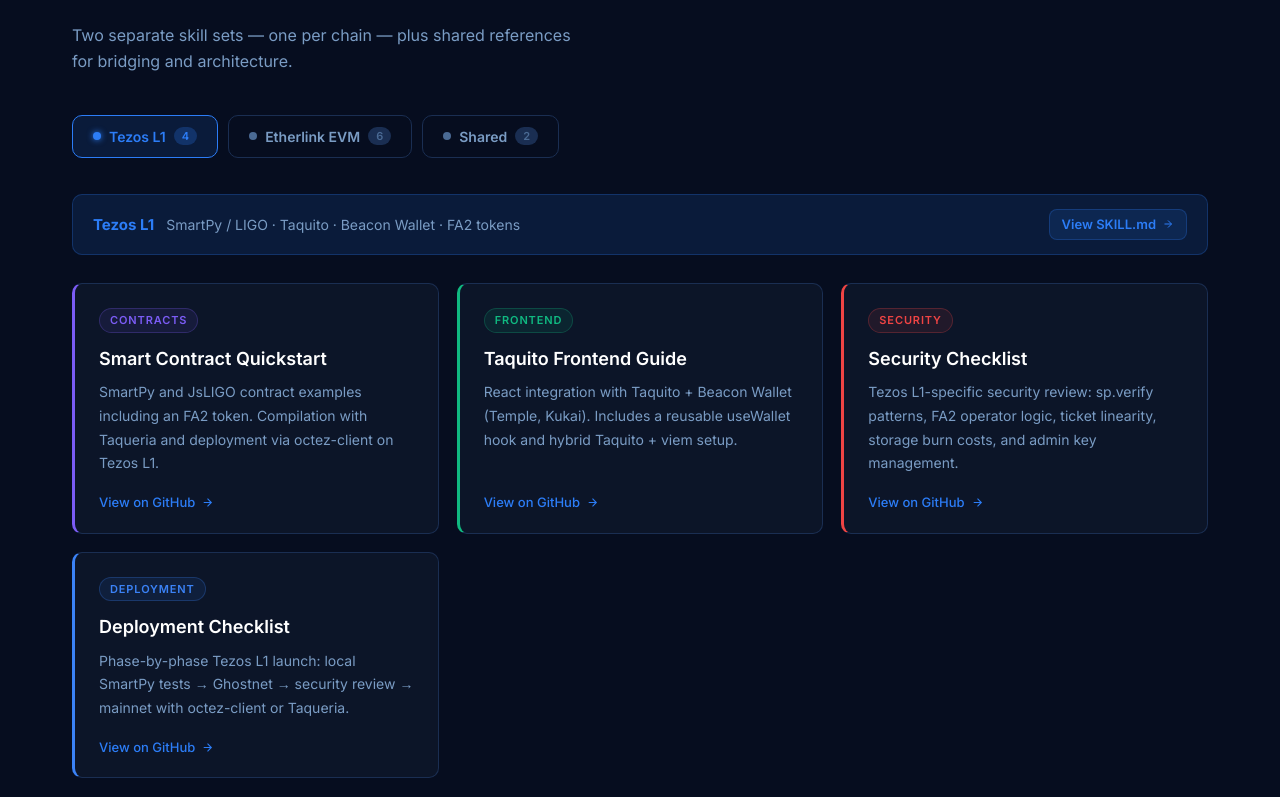
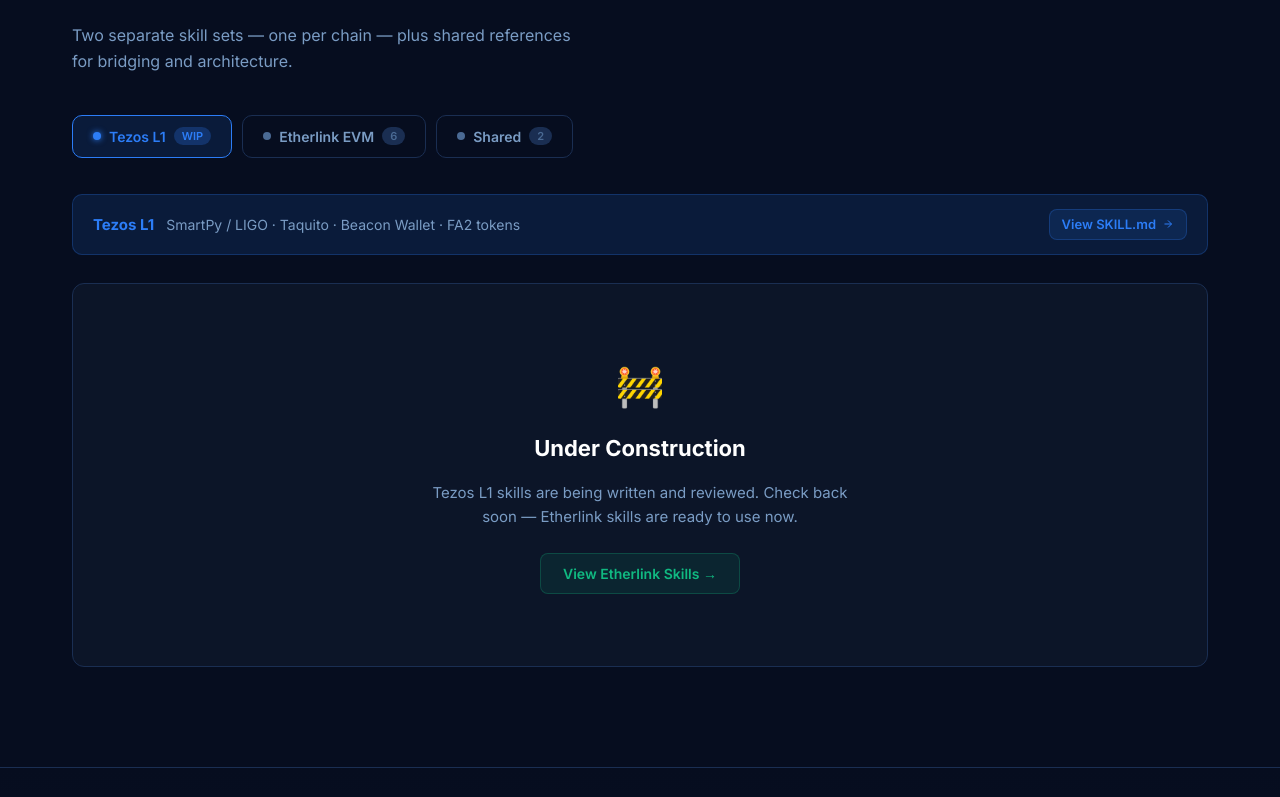
Before and after one commit to ypsono-shipit/tezos-etherlink-dapp-builder, a React (Vite) app: page / in a window 1280 px wide. Shown: the part 763-1560 px from the top of the page. Built offline with nearby package versions, Linux system fonts and the light colour scheme.

Commit message:
feat: Tezos skills under construction, Etherlink unaffected

```diff
--- a/src/App.tsx
+++ b/src/App.tsx
@@ -380,7 +380,7 @@
                 color: chainTab === key ? cfg.color : '#4A6A94',
                 borderRadius: 20, padding: '1px 8px', fontSize: 11,
               }}>
-                {cfg.skills.length}
+                {key === 'tezos' ? 'WIP' : cfg.skills.length}
               </span>
             </button>
           ))}
@@ -415,11 +415,35 @@
         </div>
 
         {/* Skills grid */}
-        <div style={{ display: 'grid', gridTemplateColumns: 'repeat(auto-fill, minmax(300px, 1fr))', gap: 18 }}>
-          {chain.skills.map(skill => (
-            <SkillCard key={skill.path} skill={skill} accentColor={chain.color} />
-          ))}
-        </div>
+        {chainTab === 'tezos' ? (
+          <div style={{
+            display: 'flex', flexDirection: 'column', alignItems: 'center', justifyContent: 'center',
+            gap: 16, padding: '72px 32px',
+            background: '#0C1528', border: '1px solid #1A2E52', borderRadius: 12,
+          }}>
+            <div style={{ fontSize: 40 }}>🚧</div>
+            <h3 style={{ fontSize: 22, fontWeight: 700, color: '#fff', margin: 0 }}>Under Construction</h3>
+            <p style={{ fontSize: 15, color: '#7A9CC4', maxWidth: 420, textAlign: 'center', lineHeight: 1.6, margin: 0 }}>
+              Tezos L1 skills are being written and reviewed. Check back soon — Etherlink skills are ready to use now.
+            </p>
+            <button
+              onClick={() => setChainTab('etherlink')}
+              style={{
+                marginTop: 8, padding: '9px 22px', borderRadius: 8,
+                background: '#10B98118', border: '1px solid #10B98140',
+                color: '#10B981', fontSize: 14, fontWeight: 600, cursor: 'pointer',
+              }}
+            >
+              View Etherlink Skills →
+            </button>
+          </div>
+        ) : (
+          <div style={{ display: 'grid', gridTemplateColumns: 'repeat(auto-fill, minmax(300px, 1fr))', gap: 18 }}>
+            {chain.skills.map(skill => (
+              <SkillCard key={skill.path} skill={skill} accentColor={chain.color} />
+            ))}
+          </div>
+        )}
       </section>
 
       {/* Install CTA */}
```
